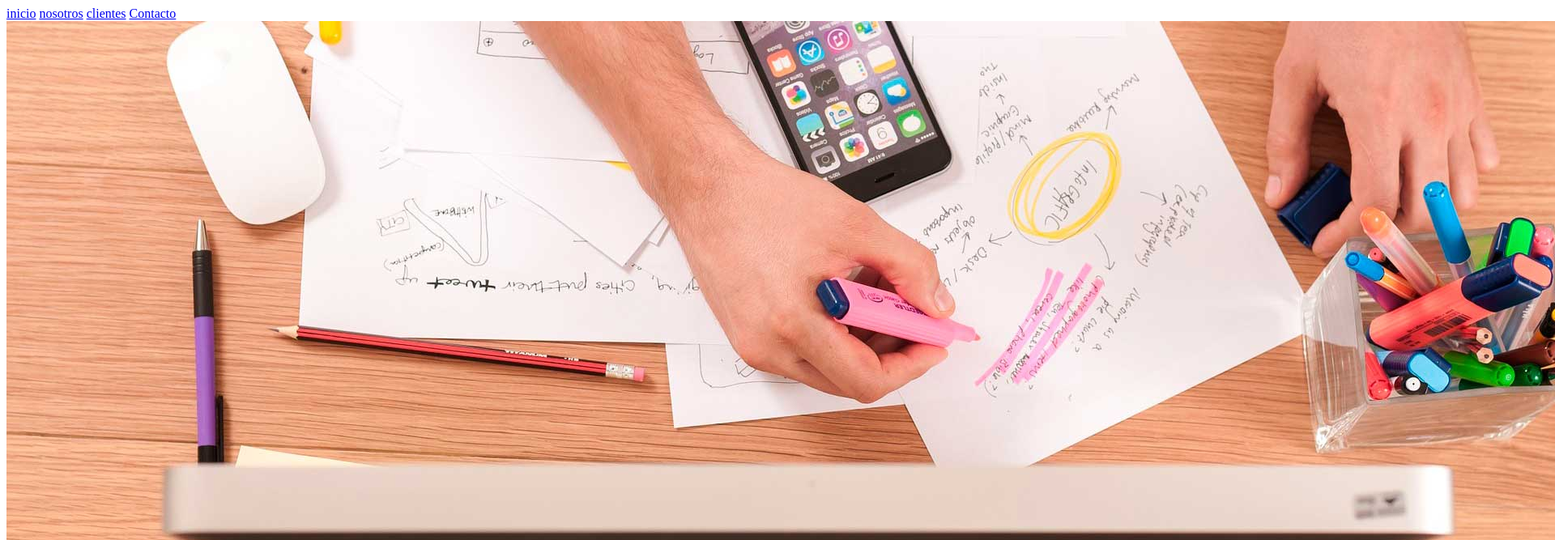
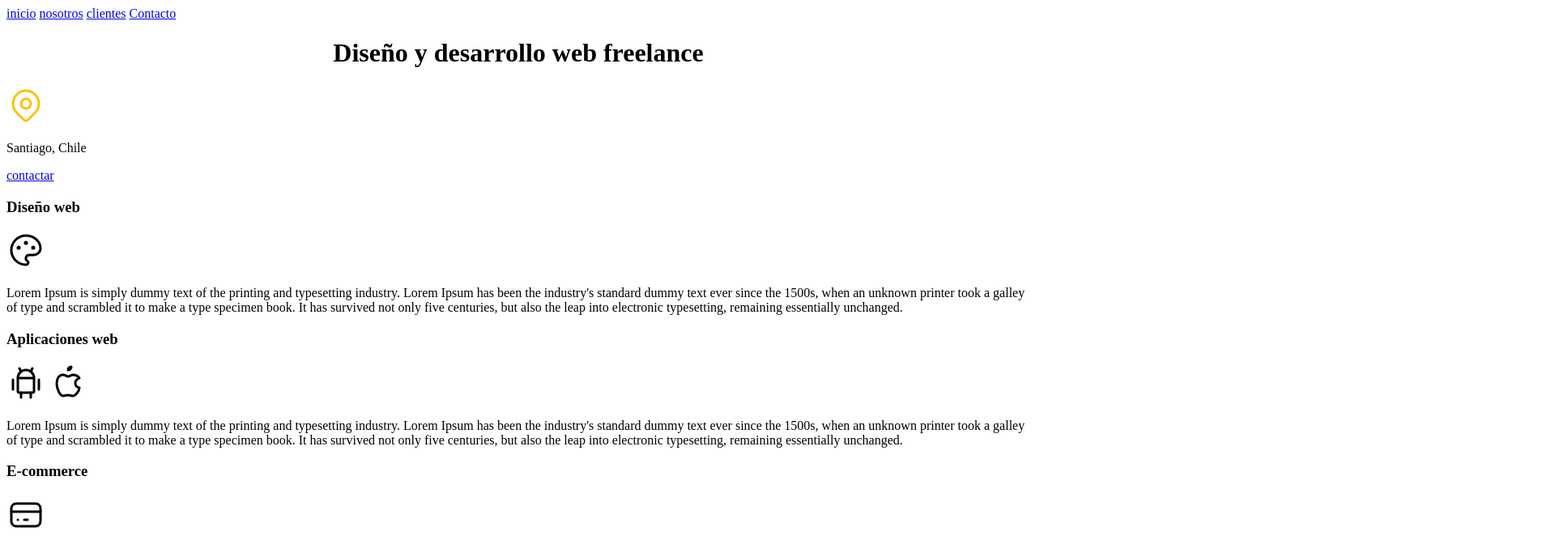
Before and after one commit to Sebaakz/freelancer_page, a plain HTML site: page index.html in a window 1280 px wide. Shown: the top 667 px of the page at 81% size, 1920 px wide, since content can reach past the window. Drawn offline with Linux system fonts and the light colour scheme.

Commit message:
css creado

```diff
--- /dev/null
+++ b/css/styles.css
@@ -0,0 +1,4 @@
+h1
+{
+    text-align: center;
+}
--- a/index.html
+++ b/index.html
@@ -4,6 +4,8 @@
     <meta charset="UTF-8">
     <meta name="viewport" content="width=device-width, initial-scale=1.0">
     <title>Document</title>
+    <link rel="preload" href="css/styles.css" as="style">
+    <link rel="stylesheet" href="css/styles.css">
 </head>
 <body>
   <nav>
@@ -12,7 +14,6 @@
     <a href="#">clientes</a>
     <a href="#">Contacto</a>
   </nav>
-  <img src="img/hero.jpg" alt="">
 
   <header>
       <h1>Diseño y desarrollo web freelance</h1>
```
